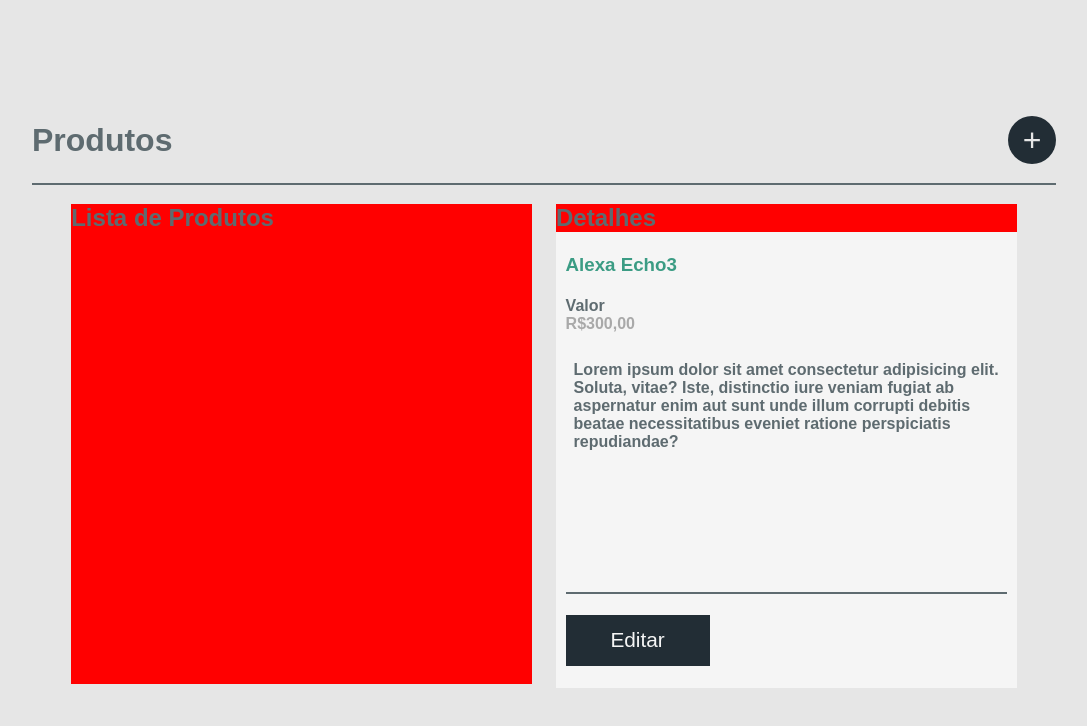
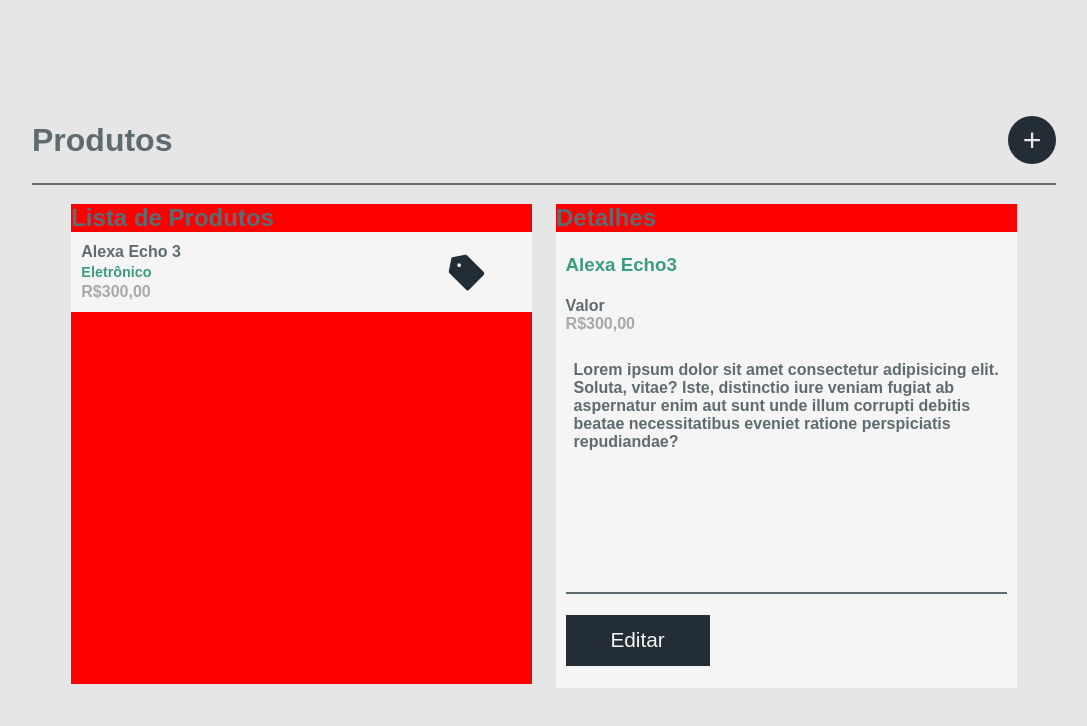
Before and after one commit to DavidBassouto/missao-frontend-radarfit-davidbassouto, a React (Create React App) app: page / in a window 1280 px wide. Shown: the top 726 px of the page, without its empty margins (96-1183 px from the left). Built offline with nearby package versions, Linux system fonts and the light colour scheme.

Commit message:
feat: cards component and style

```diff
--- a/package.json
+++ b/package.json
@@ -6,6 +6,7 @@
     "@testing-library/jest-dom": "^5.14.1",
     "@testing-library/react": "^13.0.0",
     "@testing-library/user-event": "^13.2.1",
+    "phosphor-react": "^1.4.1",
     "react": "^18.2.0",
     "react-dom": "^18.2.0",
     "react-router-dom": "5",
--- a/src/components/Cards/index.jsx
+++ b/src/components/Cards/index.jsx
@@ -0,0 +1,17 @@
+import { Container, InformationField, TagField } from "./style";
+import { Tag } from "phosphor-react";
+
+export const Cards = () => {
+  return (
+    <Container>
+      <InformationField>
+        <h5>Alexa Echo 3</h5>
+        <h6>Eletrônico</h6>
+        <p>R$300,00</p>
+      </InformationField>
+      <TagField>
+      <Tag size={40} color="#222d35" weight="fill" />
+      </TagField>
+    </Container>
+  );
+};
--- a/src/components/Cards/style.js
+++ b/src/components/Cards/style.js
@@ -0,0 +1,53 @@
+import styled from "styled-components";
+
+export const Container = styled.div`
+  width: 100%;
+  height: 5rem;
+  background: var(--white);
+  display: flex;
+  flex-direction: row;
+  align-items: center;
+  justify-content: space-evenly;
+  padding: 0.5rem;
+  gap: 1rem;
+  &:hover {
+    cursor: pointer;
+    filter: brightness(0.95);
+  }
+  &:active {
+    svg {
+      fill: var(--green);
+    }
+  }
+`;
+
+export const InformationField = styled.div`
+  width: 70%;
+  height: 4rem;
+  display: flex;
+  flex-direction: column;
+  align-items: flex-start;
+  justify-content: space-evenly;
+  h5 {
+    font-weight: bolder;
+    font-size: 1rem;
+  }
+  h6 {
+    font-weight: bolder;
+    font-size: 0.9rem;
+    color: var(--green);
+  }
+  p {
+    color: var(--gray);
+    font-weight: bolder;
+  }
+`;
+
+export const TagField = styled.div`
+  width: 25%;
+  height: 4rem;
+  display: flex;
+  flex-direction: column;
+  align-items: center;
+  justify-content: space-evenly;
+`;
--- a/src/components/ProductsInterface/index.jsx
+++ b/src/components/ProductsInterface/index.jsx
@@ -1,3 +1,4 @@
+import { Cards } from "../Cards";
 import { DetailField } from "../DetailField";
 import { Container, InsideContainer } from "./style";
 
@@ -7,6 +8,7 @@
       <Container>
         <InsideContainer>
           <h2>Lista de Produtos</h2>
+          <Cards />
         </InsideContainer>
         <InsideContainer>
           <h2>Detalhes</h2>
```
Also changed, not shown: 1 other file (tests, documents, lock files or other folders).
